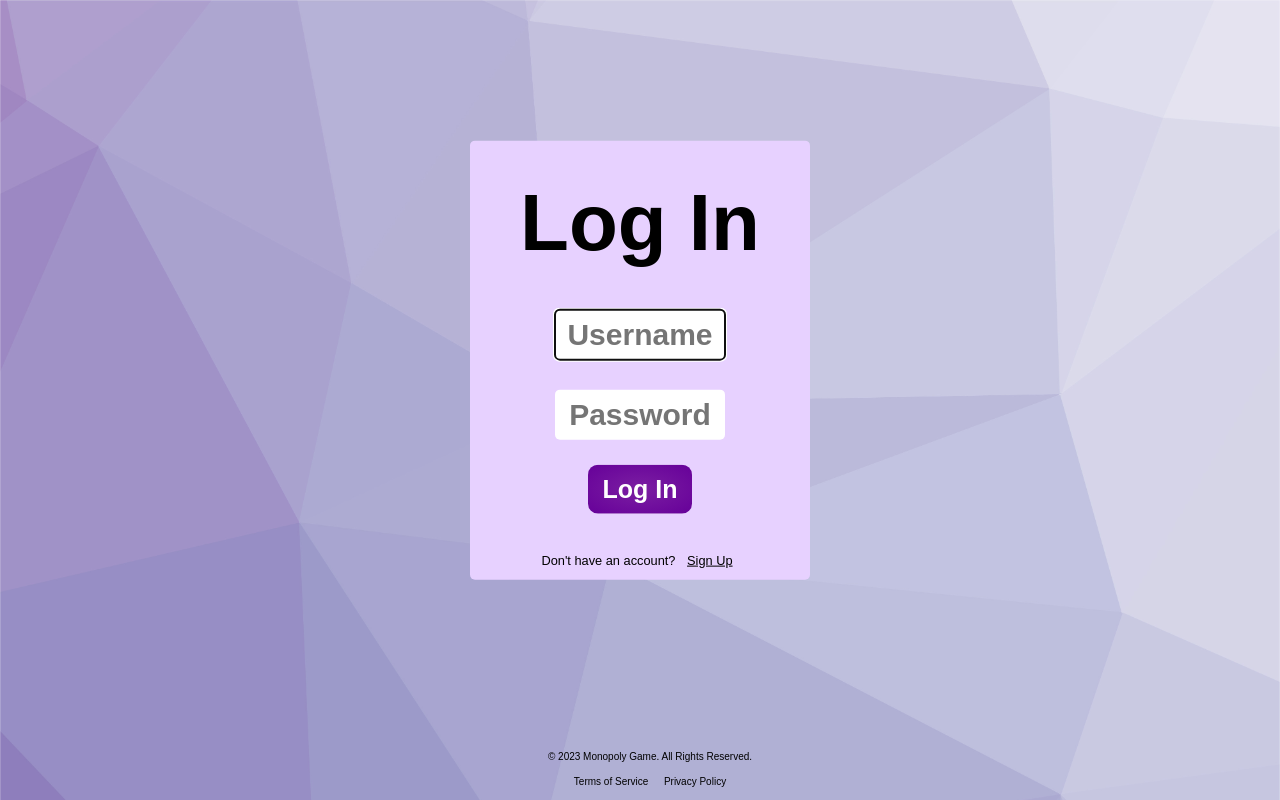
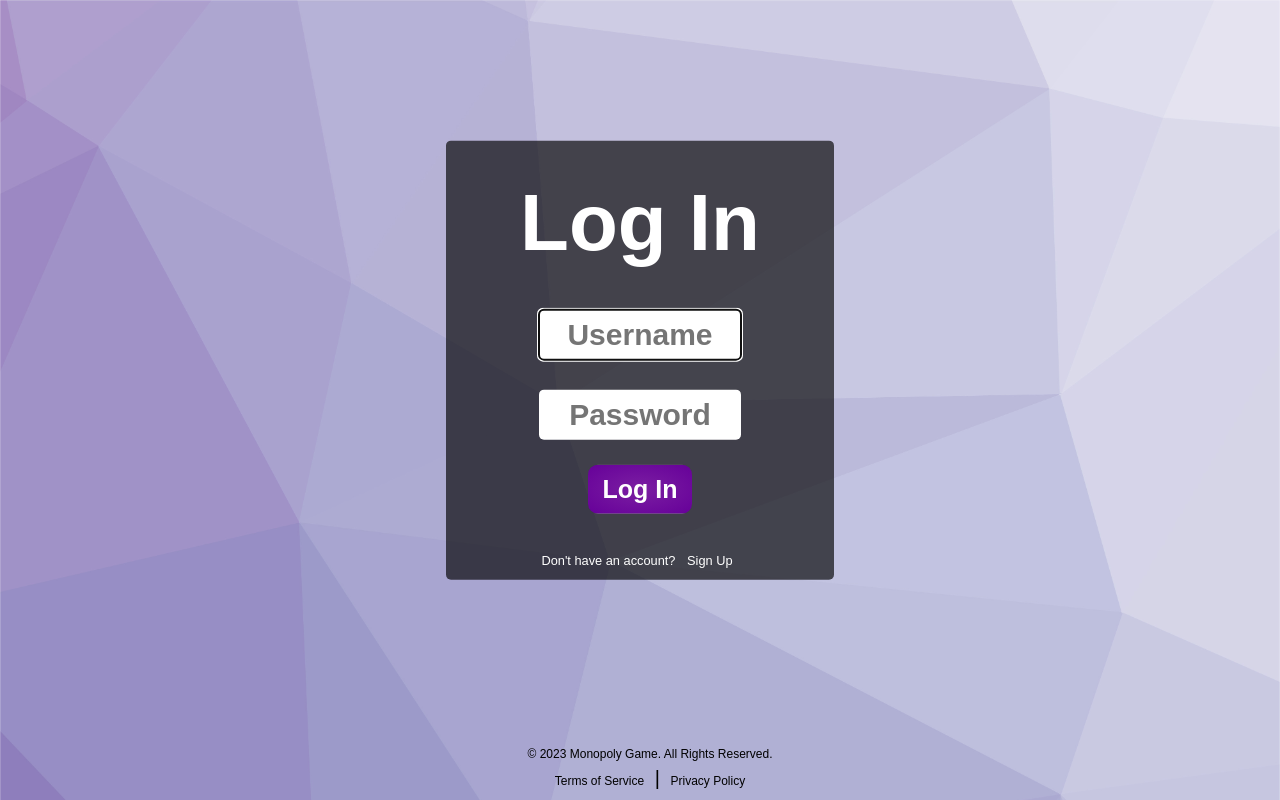
Before and after one commit to doug-spencer/Uniopoly, a Flask app: page / in a window 1280 px wide. Run offline with Flask 3, Linux system fonts and the light colour scheme; some libraries are stand-ins or nearby versions.

Commit message:
colour tweaks

```diff
--- a/App/static/css/base.css
+++ b/App/static/css/base.css
@@ -54,7 +54,7 @@ body {
 footer {
     /* background-color: #333; */
     background-color: transparent;
-    color: #fff;
+    color: #000;
     padding: 10px;
     text-align: center;
     position: fixed;
@@ -64,14 +64,13 @@ footer {
 }
 
 .footer-links a {
-    color: #fff;
     text-decoration: none;
     margin-right: 14px;
 }
 
 .footer-legal a, .footer-legal p {
     margin: 5px 5px;
-    font-size: 10px;
+    font-size: 12px;
     color: #000;
     text-decoration: none;
 }
--- a/App/static/css/login.css
+++ b/App/static/css/login.css
@@ -6,25 +6,24 @@
     top: 45%;
     left: 50%;
     transform: translate(-50%, -50%);
-    background-color: #e7d1ff;
+    background-color: #000000a8;
 }
 
-h1 {
+#login-header {
     margin: 1rem;
     padding: 10px;
     font-weight: bold;
     font-size: 5rem;
+    color: #fff;
 }
 
 form {
-    width: 20rem;
-    /* border: 1px solid black; */
+    width: 23rem;
 }
 
 #switch {
     background-color: transparent;
     border: none;
-    text-decoration: underline;
     cursor: pointer;
 }
 
@@ -32,10 +31,16 @@ form {
     display: inline-block;
     margin: 0px;
     font-size: 0.8rem;
+    color: #fff;
+}
+
+#switch:hover {
+    text-decoration: underline;
 }
 
 #username, #password {
     margin: 15px 2px;
+    width: 12rem;
 }
 
 #submit {
--- a/App/templates/base.html
+++ b/App/templates/base.html
@@ -41,8 +41,9 @@
             </div> -->
             <div class="footer-legal">
                 <p>&copy; 2023 Monopoly Game. All Rights Reserved.</p>
-                <a href="#">Terms of Service</a>
-                <a href="#">Privacy Policy</a>
+                <a href="#TOS">Terms of Service</a>
+                |
+                <a href="#PP">Privacy Policy</a>
             </div>
         </footer>
     </body>
```
